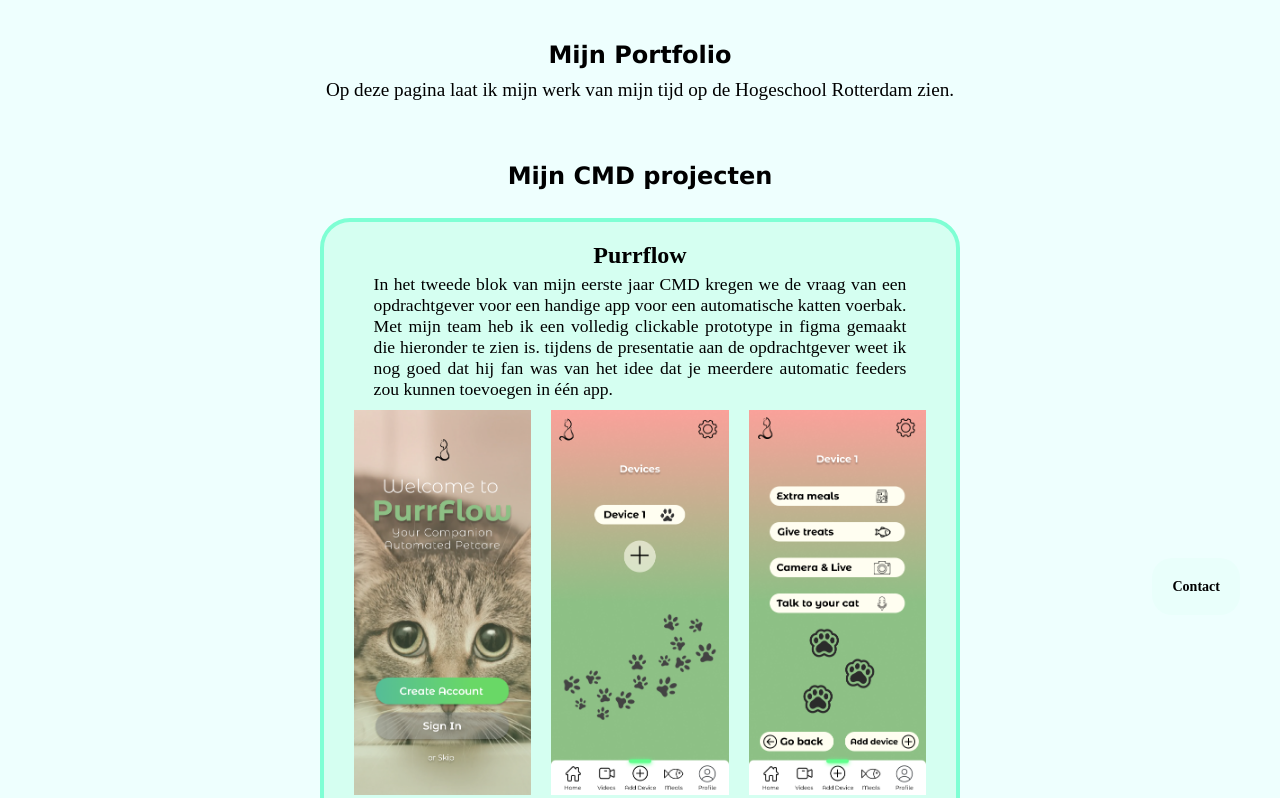
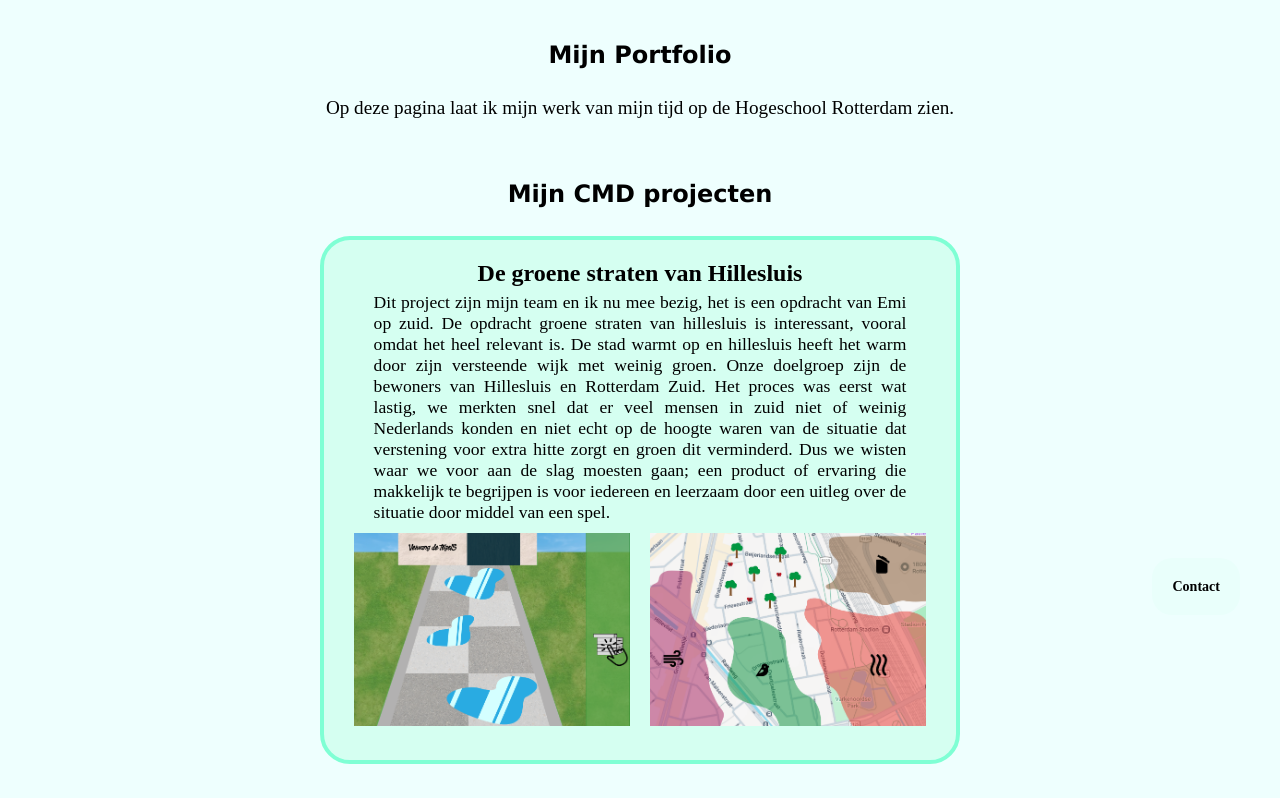
Before and after one commit to lottesies/portfolio-eindopdracht, a plain HTML site: page portfolio.html in a window 1280 px wide. Shown: the part 145-943 px from the top of the page. Drawn offline with Linux system fonts and the light colour scheme.

Commit message:
Add files via upload

```diff
--- a/portfolio.html
+++ b/portfolio.html
@@ -38,6 +38,7 @@
             <h2>
                 Mijn Portfolio
             </h2>
+            <br>
             <p class="centreer">
                 Op deze pagina laat ik mijn werk van mijn tijd op de Hogeschool Rotterdam zien.
             </p>
@@ -52,23 +53,23 @@
         <section>
             <div class="kwali">
                 <h5>
-                    Purrflow
+                    De groene straten van Hillesluis
                 </h5>
                 <p>
-                    In het tweede blok van mijn eerste jaar CMD kregen we de vraag van een opdrachtgever voor een handige app voor een automatische
-                    katten voerbak. Met mijn team heb ik een volledig clickable prototype in figma gemaakt die hieronder te zien is. tijdens
-                    de presentatie aan de opdrachtgever weet ik nog goed dat hij fan was van het idee dat je meerdere automatic feeders zou kunnen
-                    toevoegen in één app.
+                    Dit project zijn mijn team en ik nu mee bezig, het is een opdracht van Emi op zuid. De opdracht groene straten van
+                    hillesluis is interessant, vooral omdat het heel relevant is. De stad warmt op en hillesluis heeft het warm door zijn
+                    versteende wijk met weinig groen. Onze doelgroep zijn de bewoners van Hillesluis en Rotterdam Zuid. Het proces was eerst
+                    wat lastig, we merkten snel dat er veel mensen in zuid niet of weinig Nederlands konden en niet echt op de hoogte waren
+                    van de situatie dat verstening voor extra hitte zorgt en groen dit verminderd. Dus we wisten waar we voor aan de slag
+                    moesten gaan; een product of ervaring die makkelijk te begrijpen is voor iedereen en leerzaam door een uitleg over de
+                    situatie door middel van een spel.
                 </p>
                 <div class="row">
-                    <div class="column">
-                        <img src="img/purrflow.png" alt="" style="width:100%">
+                    <div class="column2">
+                        <img src="img/groen.png" alt="" style="width:100%">
                     </div>
-                    <div class="column">
-                        <img src="img/device.png" alt="" style="width:100%">
-                    </div>
-                    <div class="column">
-                        <img src="img/device1.png" alt="" style="width:100%">
+                    <div class="column2">
+                        <img src="img/groen2.png" alt="" style="width:100%">
                     </div>
                 </div>
             </div>
@@ -98,6 +99,32 @@
                     </div>
                     <div class="column">
                         <img src="img/anwb2.png" alt="" style="width:100%">
+                    </div>
+                </div>
+            </div>
+        </section>
+        <br>
+        <br>
+        <section>
+            <div class="kwali">
+                <h5>
+                    Purrflow
+                </h5>
+                <p>
+                    In het tweede blok van mijn eerste jaar CMD kregen we de vraag van een opdrachtgever voor een handige app voor een automatische
+                    katten voerbak. Met mijn team heb ik een volledig clickable prototype in figma gemaakt die hieronder te zien is. tijdens
+                    de presentatie aan de opdrachtgever weet ik nog goed dat hij fan was van het idee dat je meerdere automatic feeders zou kunnen
+                    toevoegen in één app.
+                </p>
+                <div class="row">
+                    <div class="column">
+                        <img src="img/purrflow.png" alt="" style="width:100%">
+                    </div>
+                    <div class="column">
+                        <img src="img/device.png" alt="" style="width:100%">
+                    </div>
+                    <div class="column">
+                        <img src="img/device1.png" alt="" style="width:100%">
                     </div>
                 </div>
             </div>
```
